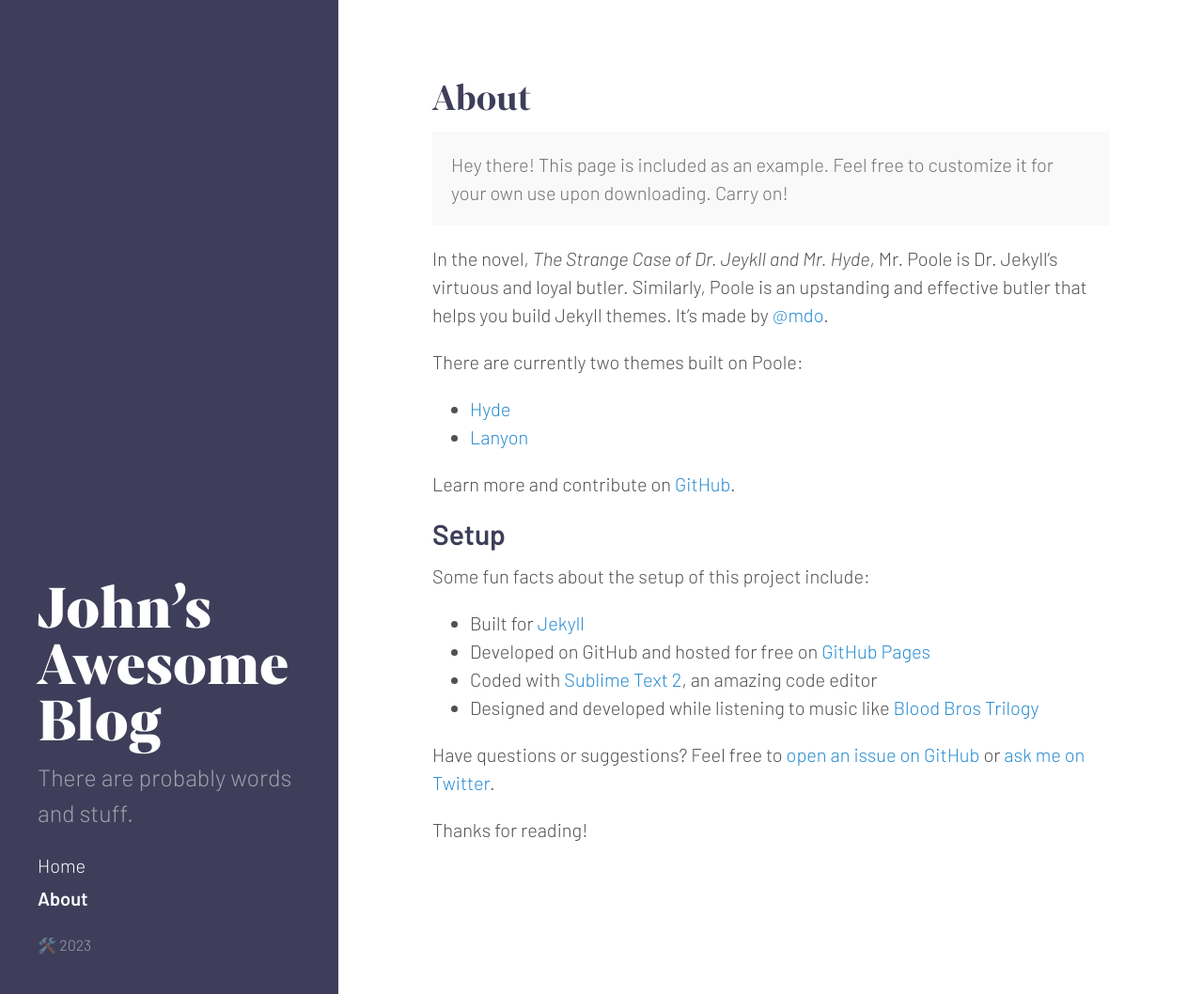
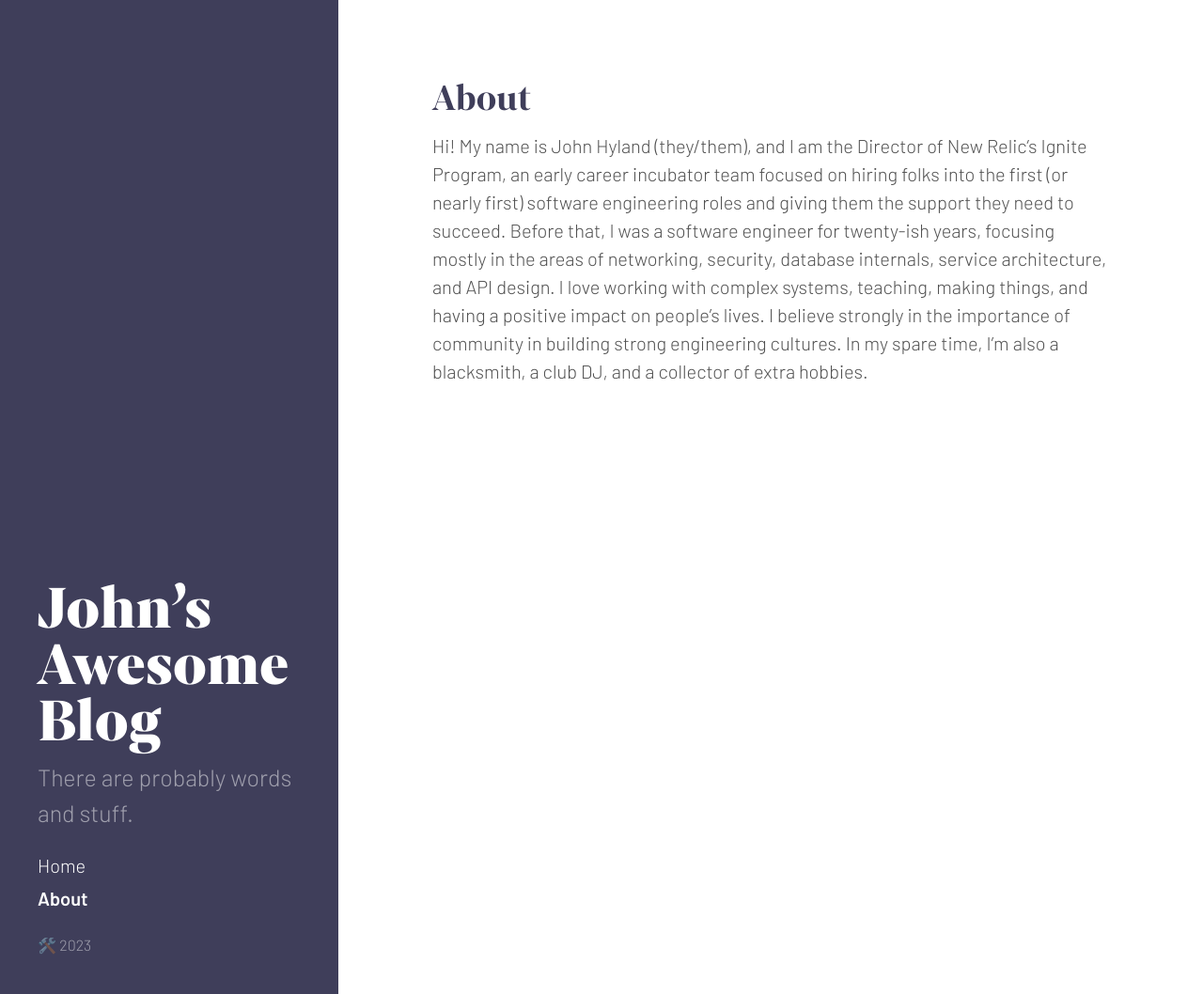
Before and after one commit to djspinmonkey/djspinmonkey.github.io, a Jekyll site: the page built from about.md, in a window 1280 px wide and 1058 px high. Shown: the whole window at 94% size. Built offline with Jekyll 4.4.1, drawn with Linux system fonts in a browser that asks for light colours; emoji names are drawn with the system emoji font.

Commit message:
Write an actual 'about' page

```diff
--- a/about.md
+++ b/about.md
@@ -3,28 +3,13 @@ layout: page
 title: About
 ---
 
-<p class="message">
-  Hey there! This page is included as an example. Feel free to customize it for your own use upon downloading. Carry on!
-</p>
-
-In the novel, *The Strange Case of Dr. Jeykll and Mr. Hyde*, Mr. Poole is Dr. Jekyll's virtuous and loyal butler. Similarly, Poole is an upstanding and effective butler that helps you build Jekyll themes. It's made by [@mdo](https://twitter.com/mdo).
-
-There are currently two themes built on Poole:
-
-* [Hyde](http://hyde.getpoole.com)
-* [Lanyon](http://lanyon.getpoole.com)
-
-Learn more and contribute on [GitHub](https://github.com/poole).
-
-## Setup
-
-Some fun facts about the setup of this project include:
-
-* Built for [Jekyll](http://jekyllrb.com)
-* Developed on GitHub and hosted for free on [GitHub Pages](https://pages.github.com)
-* Coded with [Sublime Text 2](http://sublimetext.com), an amazing code editor
-* Designed and developed while listening to music like [Blood Bros Trilogy](https://soundcloud.com/maddecent/sets/blood-bros-series)
-
-Have questions or suggestions? Feel free to [open an issue on GitHub](https://github.com/poole/issues/new) or [ask me on Twitter](https://twitter.com/mdo).
-
-Thanks for reading!
+Hi! My name is John Hyland (they/them), and I am the Director of New Relic's
+Ignite Program, an early career incubator team focused on hiring folks into the
+first (or nearly first) software engineering roles and giving them the support
+they need to succeed. Before that, I was a software engineer for twenty-ish
+years, focusing mostly in the areas of networking, security, database
+internals, service architecture, and API design. I love working with complex
+systems, teaching, making things, and having a positive impact on people's
+lives. I believe strongly in the importance of community in building strong
+engineering cultures. In my spare time, I'm also a blacksmith, a club DJ, and a
+collector of extra hobbies.
```
